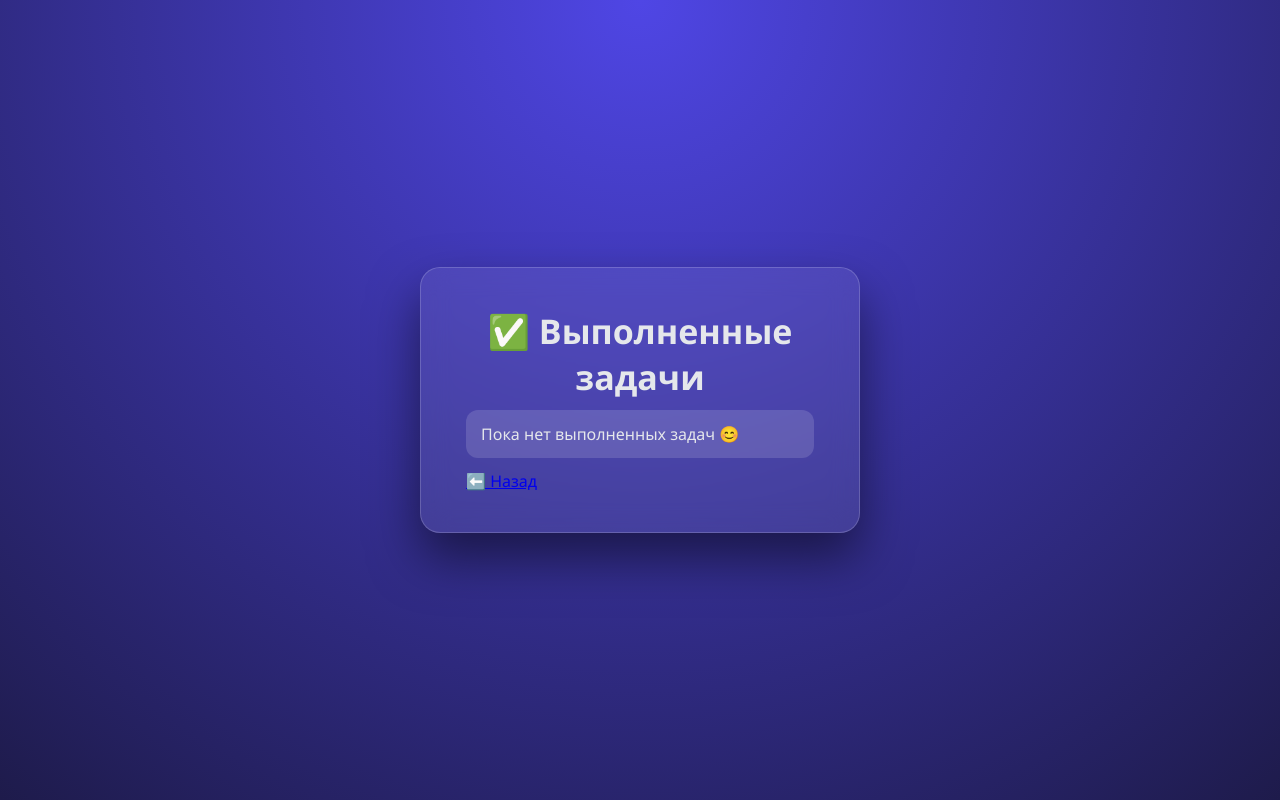
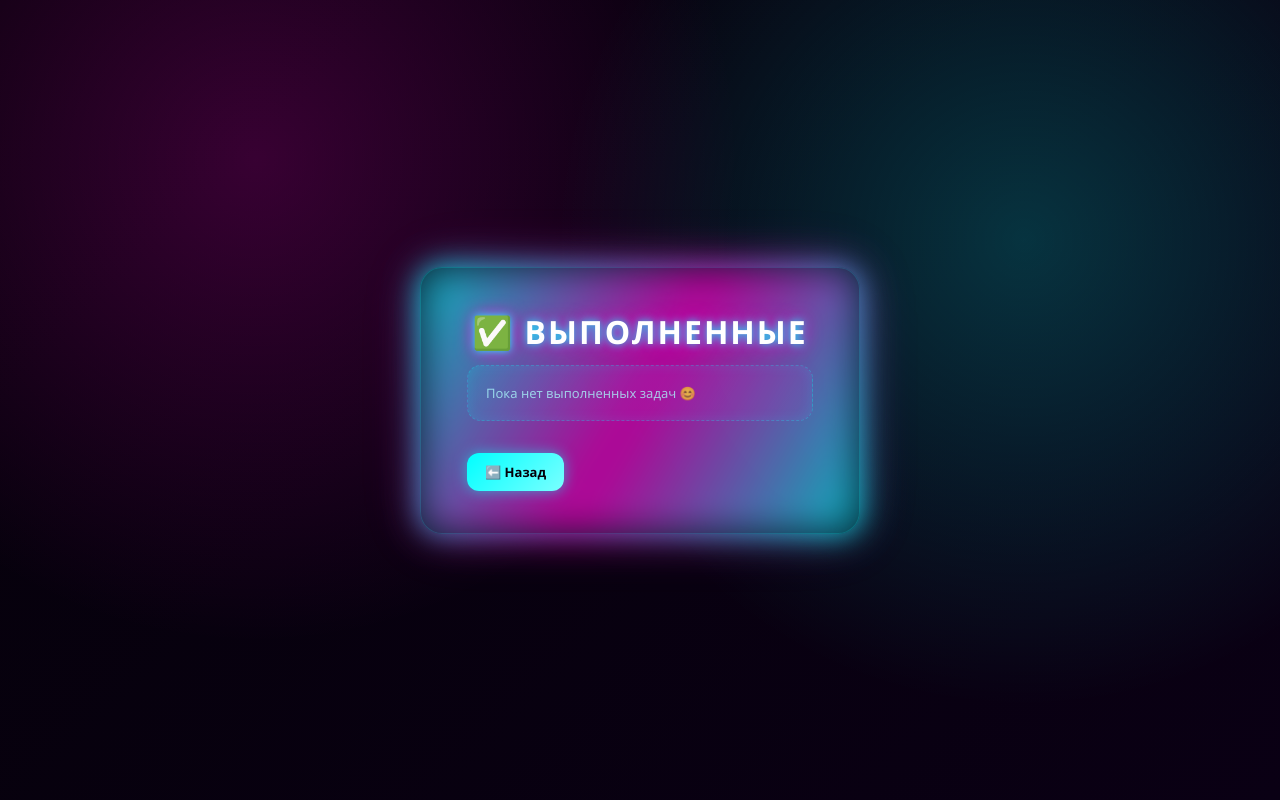
Before and after one commit to bonaanb/testworkgroupe2, a Flask app: template templates/completed.html in a window 1280 px wide. Run offline with Flask 3, Linux system fonts and the light colour scheme; the template is opened without the code that fills it, so the values that code supplies are empty; parts of the project's set-up code (start-up, migrations or seed data) failed here and were passed over.

Commit message:
dsfsfdfd

```diff
--- a/data.py
+++ b/data.py
@@ -101,7 +101,6 @@ def show_completed() -> list:
     conn.close()
     return tasks
 
-def delete_task():
 
 
 if __name__ == "__main__":
--- a/static/style.css
+++ b/static/style.css
@@ -1,134 +1,229 @@
+/* RESET */
 * {
   margin: 0;
   padding: 0;
   box-sizing: border-box;
 }
 
+/* BACKGROUND */
 body {
-  font-family: "Segoe UI", Arial, sans-serif;
-  background: radial-gradient(circle at top, #4f46e5, #1e1b4b);
+  font-family: "Orbitron", "Segoe UI", sans-serif;
+  background:
+    radial-gradient(circle at 20% 20%, #ff00cc33, transparent 40%),
+    radial-gradient(circle at 80% 30%, #00ffff33, transparent 40%),
+    linear-gradient(135deg, #05010a, #0a0014);
   min-height: 100vh;
   display: flex;
   justify-content: center;
   align-items: center;
-  color: #e5e7eb;
+  color: #eaffff;
+  overflow: hidden;
 }
 
+/* MAIN CONTAINER */
 .container {
-  background: rgba(255, 255, 255, 0.08);
-  backdrop-filter: blur(14px);
-  border-radius: 20px;
-  padding: 40px 45px;
   width: 440px;
-  box-shadow: 0 25px 50px rgba(0, 0, 0, 0.5);
-  border: 1px solid rgba(255, 255, 255, 0.18);
+  padding: 42px 46px;
+  background: rgba(10, 5, 20, 0.75);
+  backdrop-filter: blur(18px) saturate(140%);
+  border-radius: 22px;
+  border: 1px solid rgba(0, 255, 255, 0.25);
+  box-shadow:
+    0 0 25px #00ffff55,
+    0 0 60px #ff00cc33,
+    inset 0 0 25px #00ffff22;
+  position: relative;
+  animation: floatIn 0.8s ease;
 }
 
-/* Заголовок */
+/* NEON BORDER */
+.container::before {
+  content: "";
+  position: absolute;
+  inset: -2px;
+  border-radius: 24px;
+  background: linear-gradient(120deg, #00ffff, #ff00cc, #00ffff);
+  z-index: -1;
+  filter: blur(18px);
+  opacity: 0.7;
+}
+
+/* TITLE */
 h1 {
   text-align: center;
-  font-size: 34px;
-  margin-bottom: 10px;
+  font-size: 32px;
+  margin-bottom: 12px;
+  letter-spacing: 2px;
+  text-transform: uppercase;
+  color: #ffffff;
+  text-shadow: 0 0 8px #00ffff, 0 0 18px #ff00cc;
 }
 
-/* Описание */
-.description {
-  text-align: center;
-  font-size: 14px;
-  opacity: 0.85;
-  margin-bottom: 25px;
-}
-
-/* Форма */
+/* FORM */
 form {
-  margin-bottom: 25px;
+  margin-bottom: 26px;
 }
 
 input {
   width: 100%;
-  padding: 13px 14px;
-  border-radius: 12px;
-  border: none;
+  padding: 14px 16px;
+  border-radius: 14px;
+  border: 1px solid rgba(0, 255, 255, 0.35);
+  background: rgba(0, 0, 0, 0.55);
+  color: #eaffff;
+  font-size: 14px;
   outline: none;
-  font-size: 15px;
-  margin-bottom: 12px;
+  margin-bottom: 14px;
+  transition: 0.25s;
 }
 
 input::placeholder {
-  color: #6b7280;
+  color: #6fffff99;
 }
 
-/* Кнопка */
+input:focus {
+  border-color: #ff00cc;
+  box-shadow: 0 0 12px #ff00cc88, inset 0 0 8px #00ffff44;
+}
+
+/* BUTTON */
 button {
   width: 100%;
-  padding: 13px;
-  border-radius: 12px;
+  padding: 14px;
+  border-radius: 14px;
   border: none;
-  background: linear-gradient(135deg, #22d3ee, #3b82f6);
-  color: white;
-  font-size: 16px;
+  background: linear-gradient(135deg, #00ffff, #ff00cc);
+  color: #05010a;
+  font-size: 15px;
+  font-weight: 700;
+  letter-spacing: 1px;
   cursor: pointer;
+  transition: 0.3s;
+  box-shadow: 0 0 18px #00ffff88, 0 0 32px #ff00cc55;
+}
+
+button:hover {
+  transform: translateY(-2px) scale(1.02);
+  box-shadow: 0 0 28px #00ffff, 0 0 48px #ff00cc;
+}
+
+/* LIST */
+ul {
+  list-style: none;
+  margin-top: 12px;
+}
+
+/* TASK */
+li {
+  background: linear-gradient(
+    135deg,
+    rgba(0, 255, 255, 0.12),
+    rgba(255, 0, 204, 0.12)
+  );
+  border: 1px solid rgba(0, 255, 255, 0.3);
+  padding: 14px 16px;
+  border-radius: 14px;
+  margin-bottom: 14px;
+  display: flex;
+  justify-content: space-between;
+  align-items: center;
+  animation: glitchFade 0.35s ease;
+  box-shadow: inset 0 0 12px #00ffff22;
+  transition: 0.2s;
+}
+
+li:hover {
+  transform: scale(1.015);
+  box-shadow: 0 0 18px #00ffff66;
+}
+
+.task-text {
+  max-width: 80%;
+  word-wrap: break-word;
+  text-shadow: 0 0 6px #00ffff88;
+}
+
+/* COMPLETE BTN */
+.complete-btn {
+  padding: 7px 10px;
+  border-radius: 10px;
+  font-size: 12px;
+  text-decoration: none;
+  background: linear-gradient(135deg, #00ff88, #00ffaa);
+  color: #003322;
+  box-shadow: 0 0 12px #00ffaa99;
   transition: 0.25s;
 }
 
-button:hover {
-  transform: translateY(-2px);
-  box-shadow: 0 10px 22px rgba(59, 130, 246, 0.55);
+.complete-btn:hover {
+  transform: scale(1.15);
 }
 
-/* Список */
-ul {
-  list-style: none;
-  margin-top: 10px;
+/* COMPLETED TASK */
+.completed-task {
+  padding: 14px 16px;
+  border-radius: 14px;
+  margin-bottom: 14px;
+  background: linear-gradient(
+    135deg,
+    rgba(0, 255, 150, 0.15),
+    rgba(0, 180, 255, 0.15)
+  );
+  border: 1px solid rgba(0,255,180,0.35);
+  text-decoration: line-through;
+  color: #aaffcc;
+  box-shadow: inset 0 0 10px #00ffaa33;
 }
 
-/* Задача */
-li {
-  background: rgba(255, 255, 255, 0.14);
-  padding: 13px 15px;
-  border-radius: 12px;
-  margin-bottom: 12px;
-  display: flex;
-  justify-content: space-between;
-  align-items: center;
-  animation: fadeIn 0.3s ease;
+/* EMPTY */
+.empty {
+  text-align: center;
+  padding: 18px;
+  font-size: 13px;
+  color: #aaffff;
+  opacity: 0.75;
+  border: 1px dashed rgba(0,255,255,0.35);
+  border-radius: 14px;
 }
 
-li span.task-text {
-  max-width: 85%;
-  word-wrap: break-word;
+/* LINK BTN */
+.link-btn {
+  display: inline-block;
+  margin-top: 18px;
+  padding: 10px 18px;
+  border-radius: 12px;
+  text-decoration: none;
+  font-size: 13px;
+  font-weight: 600;
+  color: #05010a;
+  background: linear-gradient(135deg, #00ffff, #7affff);
+  box-shadow: 0 0 14px #00ffff88;
+  transition: 0.25s;
 }
 
-/* Кнопка удаления */
-.delete {
-  background: #ef4444;
-  padding: 6px 10px;
-  border-radius: 8px;
-  font-size: 13px;
-  cursor: pointer;
-  transition: 0.2s;
+.link-btn:hover {
+  transform: translateY(-2px);
 }
 
-.delete:hover {
-  background: #dc2626;
-}
-
-/* Подвал */
-.footer {
-  text-align: center;
-  font-size: 12px;
-  opacity: 0.6;
-  margin-top: 20px;
-}
-
-/* Анимация */
-@keyframes fadeIn {
+/* ANIMATIONS */
+@keyframes glitchFade {
   from {
     opacity: 0;
-    transform: translateY(5px);
+    transform: translateY(8px) scale(0.95);
   }
   to {
     opacity: 1;
-    transform: translateY(0);
+    transform: translateY(0) scale(1);
   }
 }
+
+@keyframes floatIn {
+  from {
+    opacity: 0;
+    transform: translateY(20px) scale(0.96);
+  }
+  to {
+    opacity: 1;
+    transform: translateY(0) scale(1);
+  }
+}
--- a/templates/base.html
+++ b/templates/base.html
@@ -8,8 +8,7 @@
 <body>
 
 <div class="container">
-    {% block content %}
-    {% endblock %}
+    {% block content %}{% endblock %}
 </div>
 
 </body>
--- a/templates/completed.html
+++ b/templates/completed.html
@@ -1,12 +1,14 @@
 {% extends "base.html" %}
 
 {% block content %}
-<h1>✅ Выполненные задачи</h1>
+<h1>✅ Выполненные</h1>
 
 <ul>
     {% if completed %}
         {% for task_id, task_name in completed %}
-            <li class="task-text">{{ task_name }}</li>
+            <li class="completed-task">
+                <span>{{ task_name }}</span>
+            </li>
         {% endfor %}
     {% else %}
         <li class="empty">Пока нет выполненных задач 😊</li>
```
